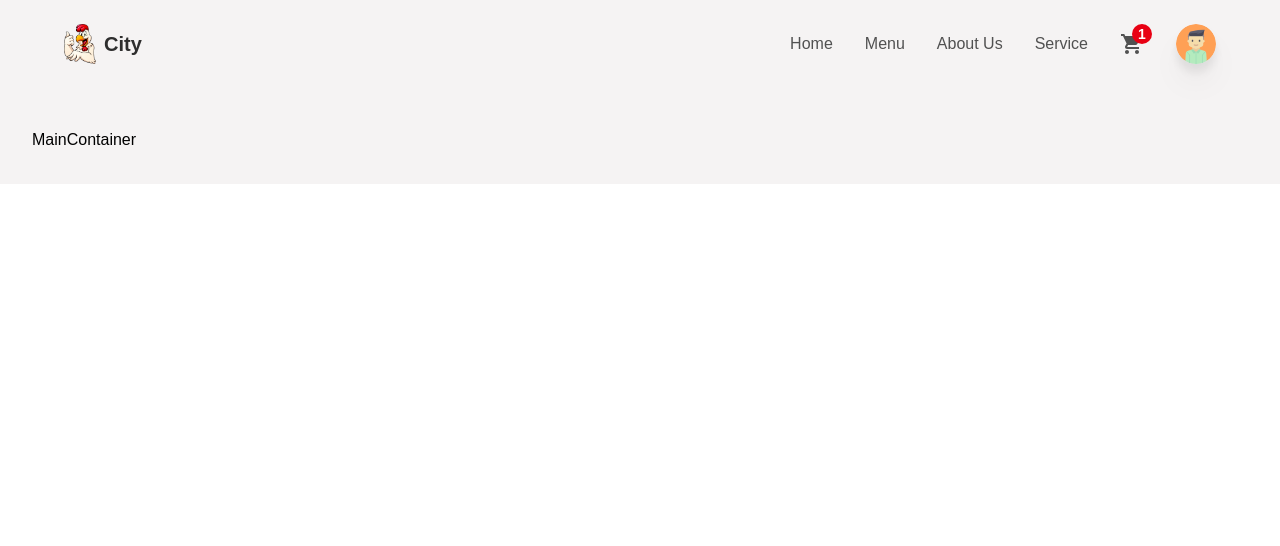
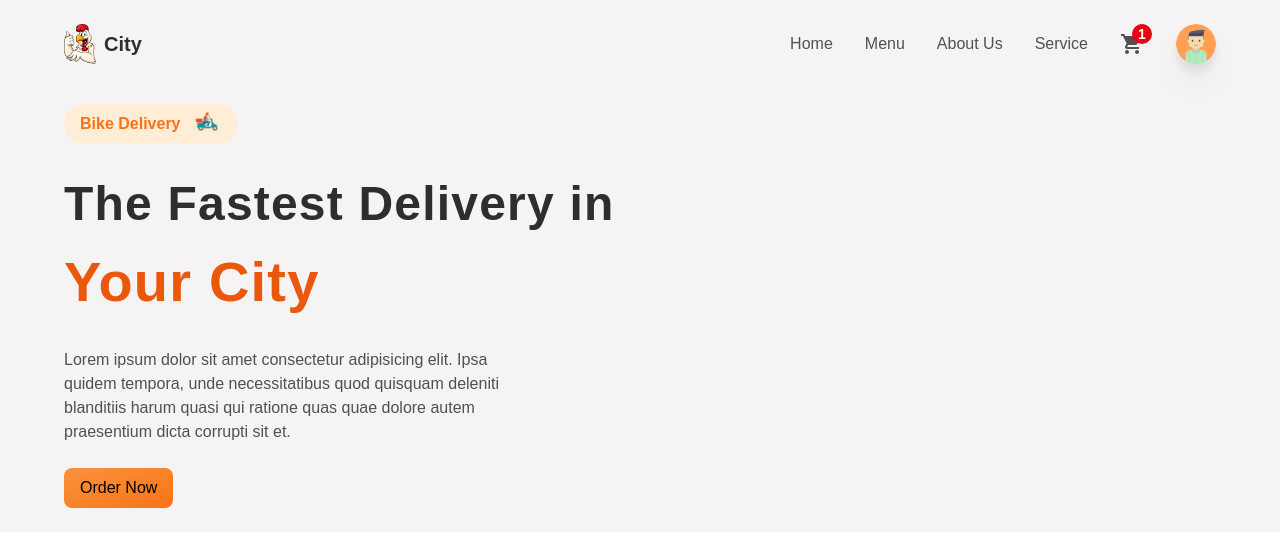
Before and after one commit to TegHocine/food-delivery-app, a React (Vite) app: page / in a window 1280 px wide. Shown: the top 546 px of the page. Built offline with nearby package versions, Linux system fonts and the light colour scheme; no server answers.

Commit message:
first part of mainContainer comp

```diff
--- a/src/App.jsx
+++ b/src/App.jsx
@@ -11,7 +11,7 @@ const App = () => {
     <AnimatePresence exitBeforeEnter>
       <div className='h-auto flex flex-col bg-primary'>
         <Header />
-        <main className='mt-24 p-8 w-full'>
+        <main className='mt-14 md:mt-20 px-4 md:px-16 py-4 w-full'>
           <Routes>
             <Route path='/*' element={<MainContainer />} />
             <Route path='/createItem' element={<CreateContainer />} />
--- a/src/components/layout/Header.jsx
+++ b/src/components/layout/Header.jsx
@@ -113,10 +113,18 @@ const Header = () => {
       </div>
       {/* Mobile */}
       <div className='flex md:hidden items-center justify-between'>
+        {/* // Cart */}
+        <div className='relative flex items-center justify-center'>
+          <MdShoppingCart className='text-textColor text-2xl cursor-pointer' />
+          <div className='w-5 h-5 absolute -top-2 -right-2 rounded-full bg-cartNumBg  flex justify-center items-center'>
+            <p className='text-sm text-white font-semibold'>1</p>
+          </div>
+        </div>
         <Link to='/' className='flex items-center gap-2'>
           <img src={logo} alt='logo' className='w-8 object-cover' />
           <p className='text-headingColor text-xl font-bold'>City</p>
         </Link>
+
         {/* User Avatar */}
         <div className='relative' onClick={user ? menu : login}>
           <motion.img
--- a/src/components/layout/MainContainer.jsx
+++ b/src/components/layout/MainContainer.jsx
@@ -1,7 +1,44 @@
 import React from 'react'
 
+import Delivery from '../../assets/delivery.png'
+
 const MainContainer = () => {
-  return <div>MainContainer</div>
+  return (
+    <div className='grid grid-cols-1 md:grid-cols-2 gap-2'>
+      <div className='py-2 flex flex-col items-start  justify-center flex-1 gap-6'>
+        <div className='flex items-center justify-center gap-2  bg-orange-100 px-4 py-1 rounded-full'>
+          <p className='text-base text-orange-500 font-semibold'>
+            Bike Delivery
+          </p>
+          <div className='w-8 h-8 rounded-full overflow-hidden'>
+            <img
+              src={Delivery}
+              alt='bike delivery'
+              className='w-full h-full object-contain'
+            />
+          </div>
+        </div>
+        <p className='text-[2.5rem] lg:text-[3rem] font-bold tracking-wide text-headingColor'>
+          The Fastest Delivery in{' '}
+          <span className='text-orange-600 text-[3rem] lg:text-[3.5rem] '>
+            Your City
+          </span>
+        </p>
+        <p className='text-base text-textColor text-center md:text-left md:w-[80%]'>
+          Lorem ipsum dolor sit amet consectetur adipisicing elit. Ipsa quidem
+          tempora, unde necessitatibus quod quisquam deleniti blanditiis harum
+          quasi qui ratione quas quae dolore autem praesentium dicta corrupti
+          sit et.
+        </p>
+        <button
+          type='button'
+          className='bg-gradient-to-br from-orange-400 to-orange-500 w-full md:w-auto px-4 py-2 rounded-lg hover:shadow-lg transition-all ease-in-out duration-100'>
+          Order Now
+        </button>
+      </div>
+      <div className='py-2 flex-1'></div>
+    </div>
+  )
 }
 
 export default MainContainer
```
